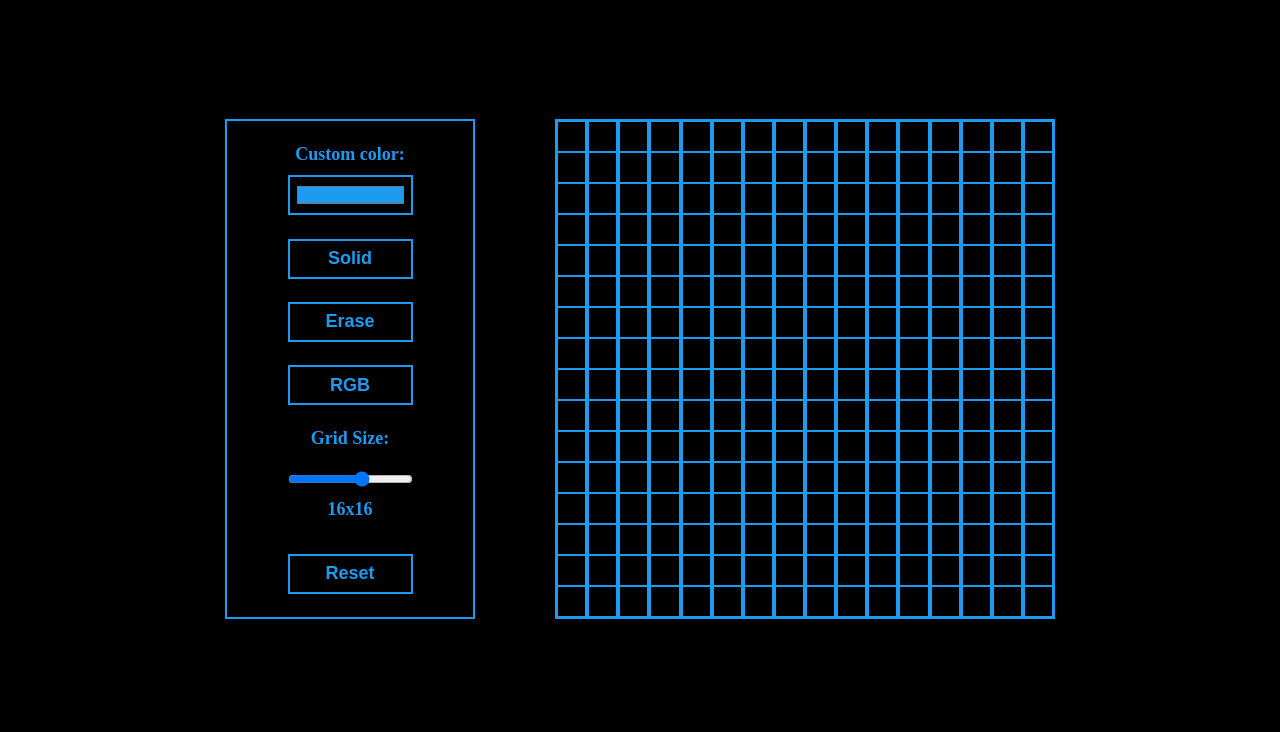
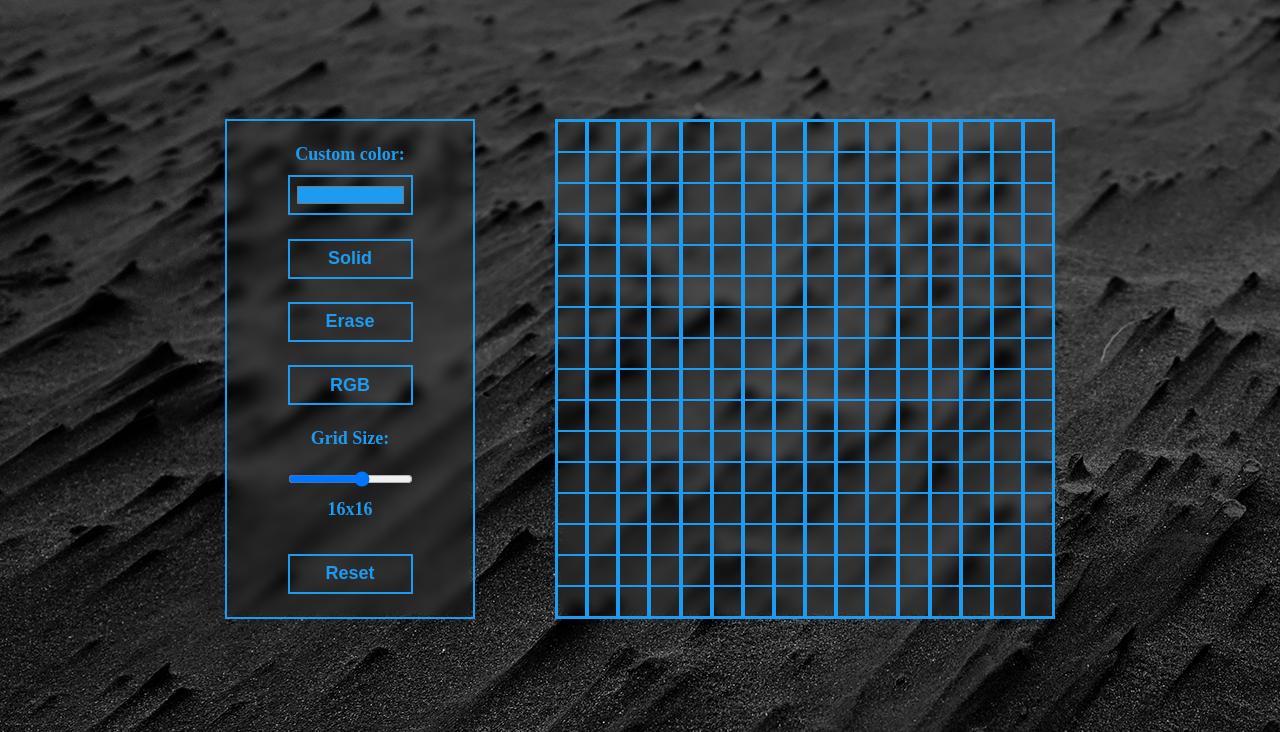
Before and after one commit to Jovan-Nsty/etch-a-sketch, a plain HTML site: page index.html in a window 1280 px wide. Shown: the top 732 px of the page. Drawn offline with Linux system fonts and the light colour scheme; the site is published under a folder, as on GitHub Pages, so addresses that start at the root find nothing.

Commit message:
Background image url fix

```diff
--- a/style.css
+++ b/style.css
@@ -12,7 +12,7 @@ p {
 
 body {
     background-color: rgb(0, 0, 0);
-    background-image: url(/images/939313.jpg);
+    background-image: url(images/939313.jpg);
 }
 
 html,
```
